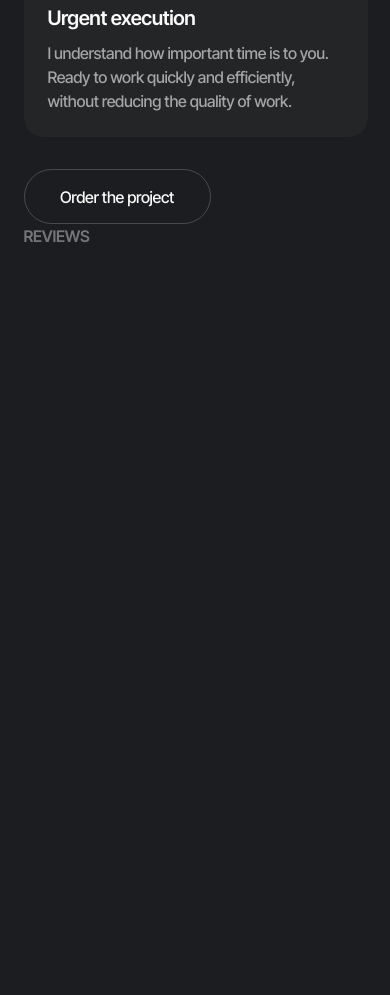
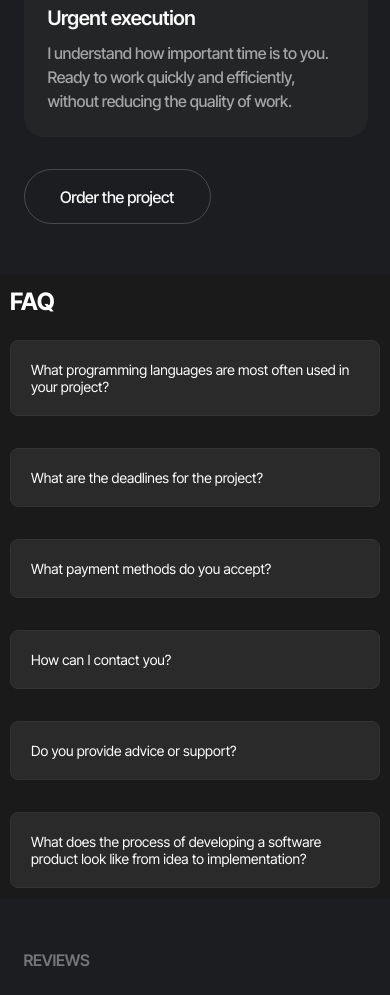
Before and after one commit to IvanBogachov/13-friends-of-Mentor, a website built with Vite: page src/index.html in a window 390 px wide. Shown: the part 3715-4710 px from the top of the page. Before the commit the page ends 4027 px from the top, so only its background shows below. Built offline with nearby package versions, Linux system fonts and the light colour scheme; no server answers; files whose address does not match are found by name; what accordion-js would draw is missing.

Commit message:
update faq

```diff
--- a/src/css/faq.css
+++ b/src/css/faq.css
@@ -0,0 +1,95 @@
+.faq {
+    font-family: 'Inter Tight', sans-serif;
+    font-weight: 600;
+    font-size: 16px;
+    max-width: 1200px;
+    margin: 50px auto;
+    padding: 20px;
+    background-color: #1a1a1a;
+    color: #fff;
+}
+
+.faq h2 {
+    margin-bottom: 20px;
+    /* Removed text-align: center; */
+}
+
+.accordion {
+    list-style: none;
+    padding: 0;
+    margin: 0;
+    display: flex;
+    flex-wrap: wrap;
+    gap: 32px;
+}
+
+.accordion-item {
+    border: 1px solid #333;
+    border-radius: 8px;
+    flex: 1 1 calc(50% - 32px);
+    background-color: #2a2a2a;
+    overflow: hidden;
+}
+
+.accordion-header {
+    background: none;
+    border: none;
+    color: #fff;
+    font-size: 16px;
+    text-align: left;
+    width: 100%;
+    cursor: pointer;
+    padding: 20px;
+    display: flex;
+    justify-content: space-between;
+    align-items: center;
+    /* Assuming the library handles the arrow icons */
+}
+
+.accordion-content {
+    display: none;
+    padding: 20px;
+    font-size: 16px;
+    color: #ccc;
+}
+
+/* Desktop */
+@media (min-width: 1200px) {
+    .faq {
+        padding: 20px 40px;
+    }
+}
+
+/* Tablet */
+@media (max-width: 1199px) and (min-width: 768px) {
+    .faq {
+        padding: 20px;
+    }
+
+    .accordion-item {
+        flex: 1 1 calc(50% - 16px);
+    }
+}
+
+/* Mobile */
+@media (max-width: 767px) {
+    .faq {
+        padding: 10px;
+    }
+
+    .accordion {
+        flex-direction: column;
+    }
+
+    .accordion-item {
+        flex: 1 1 100%;
+    }
+
+    .accordion-header {
+        font-size: 14px;
+    }
+
+    .accordion-content {
+        font-size: 14px;
+    }
+}
--- /dev/null
+++ b/src/js/faq.js
@@ -0,0 +1,20 @@
+document.addEventListener('DOMContentLoaded', function() {
+    const faqSection = document.querySelector('.faq');
+    const accordionItems = faqSection.querySelectorAll('.accordion-item');
+
+    accordionItems.forEach(item => {
+        const header = item.querySelector('.accordion-header');
+        header.addEventListener('click', () => {
+            const content = item.querySelector('.accordion-content');
+            const isOpen = content.style.display === 'block';
+
+            // Close all contents within the FAQ section
+            faqSection.querySelectorAll('.accordion-content').forEach(content => content.style.display = 'none');
+
+            // Open the clicked content
+            if (!isOpen) {
+                content.style.display = 'block';
+            }
+        });
+    });
+});
--- a/src/partials/faq.html
+++ b/src/partials/faq.html
@@ -1,3 +1,41 @@
 <section class="faq">
-
+  <h2>FAQ</h2>
+    <ul class="accordion">
+        <li class="accordion-item">
+            <button class="accordion-header">What programming languages are most often used in your project?</button>
+            <div class="accordion-content">
+                <p>In the field of web development, there are various technologies and programming languages. Typically, this includes a combination of frontend (client side) and backend (server side) languages.</p>
+            </div>
+        </li>
+        <li class="accordion-item">
+            <button class="accordion-header">What are the deadlines for the project?</button>
+            <div class="accordion-content">
+                <p>The terms of project implementation depend to a large extent on a number of factors, such as the scope of the project, its complexity, and the availability of resources. Determining exact deadlines is a difficult task, and it usually occurs during the planning phase of the project.</p>
+            </div>
+        </li>
+        <li class="accordion-item">
+            <button class="accordion-header">What payment methods do you accept?</button>
+            <div class="accordion-content">
+                <p>Payment through credit and debit cards such as Visa, MasterCard, specialized electronic payment systems such as PayPal, as well as payments in cryptocurrencies such as Bitcoin, Ethereum and others.</p>
+            </div>
+        </li>
+        <li class="accordion-item">
+            <button class="accordion-header">How can I contact you?</button>
+            <div class="accordion-content">
+                <p>You can contact us via email, phone, or through our website's contact form.</p>
+            </div>
+        </li>
+        <li class="accordion-item">
+            <button class="accordion-header">Do you provide advice or support?</button>
+            <div class="accordion-content">
+                <p>Yes, we provide both advice and support for our products and services.</p>
+            </div>
+        </li>
+        <li class="accordion-item">
+            <button class="accordion-header">What does the process of developing a software product look like from idea to implementation?</button>
+            <div class="accordion-content">
+                <p>The process typically involves several stages including planning, design, development, testing, and deployment.</p>
+            </div>
+        </li>
+    </ul>
 </section>
```
